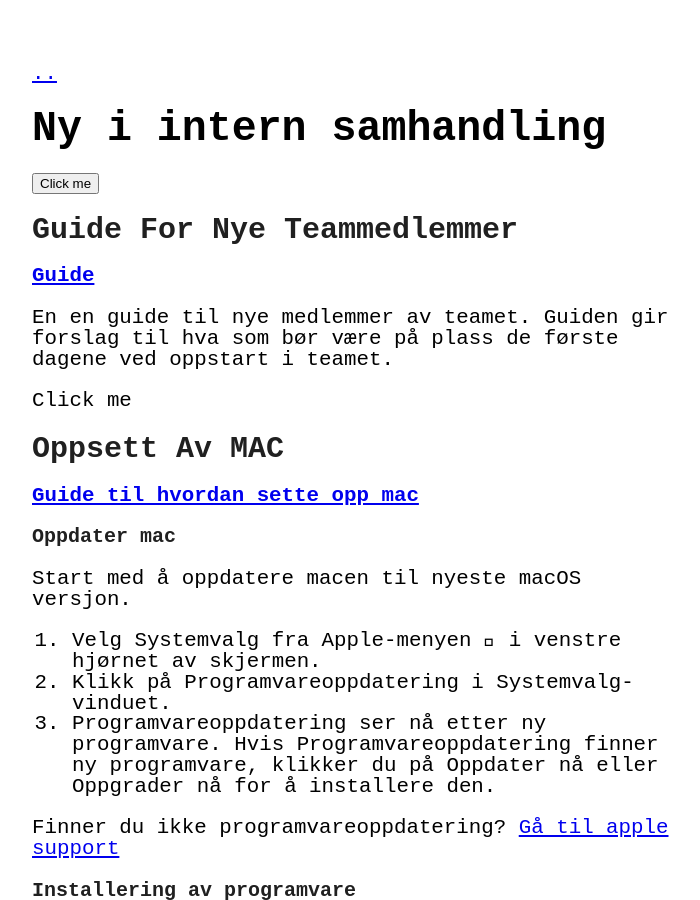
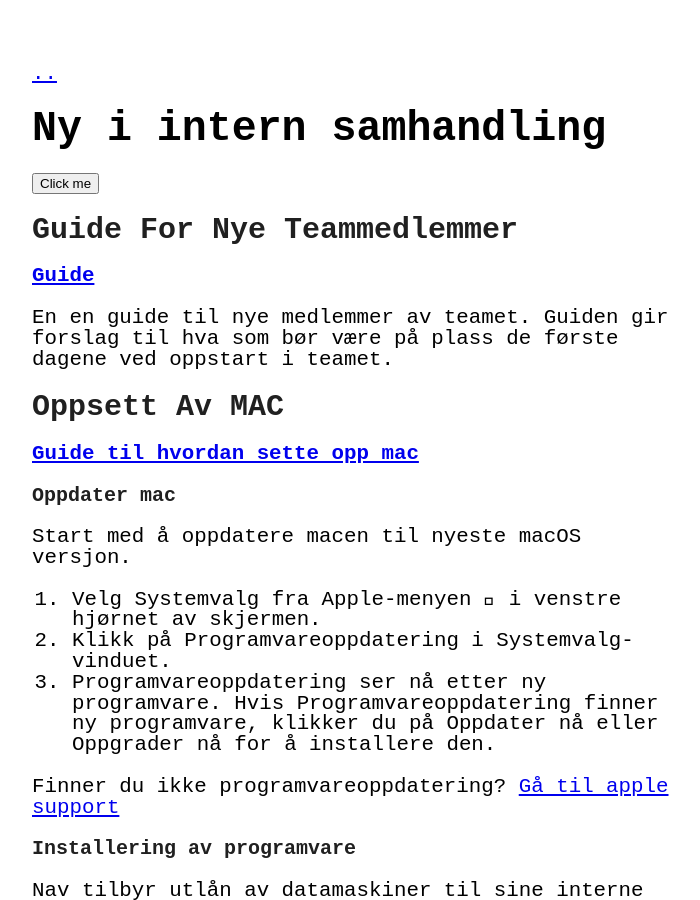
Before and after one commit to stianoverby/stianoverby.github.io, a Jekyll site: the page built from _posts/2022-10-17-ny-i-isa.markdown, in a window 1280 px wide and 900 px high. Shown: the whole window, without its empty margins (288-988 px from the left). Built offline with Jekyll 4.4.1, drawn with Linux system fonts in a browser that asks for light colours.

Commit message:
Update 2022-10-17-ny-i-isa.markdown

```diff
--- a/_posts/2022-10-17-ny-i-isa.markdown
+++ b/_posts/2022-10-17-ny-i-isa.markdown
@@ -12,8 +12,6 @@
 
 En en guide til nye medlemmer av teamet. Guiden gir forslag til hva som bør være på plass de første dagene ved oppstart i teamet.
 
-
-<span name="button" onclick="http://www.google.com">Click me</span>
 # Oppsett Av MAC
 {: .heading}
 
```
